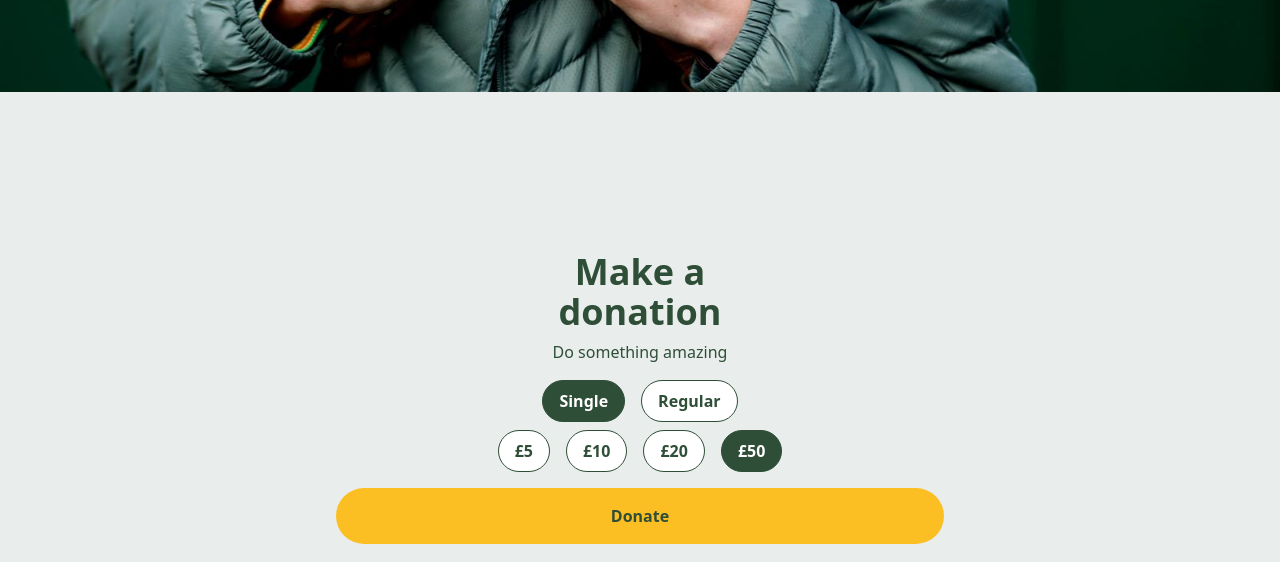
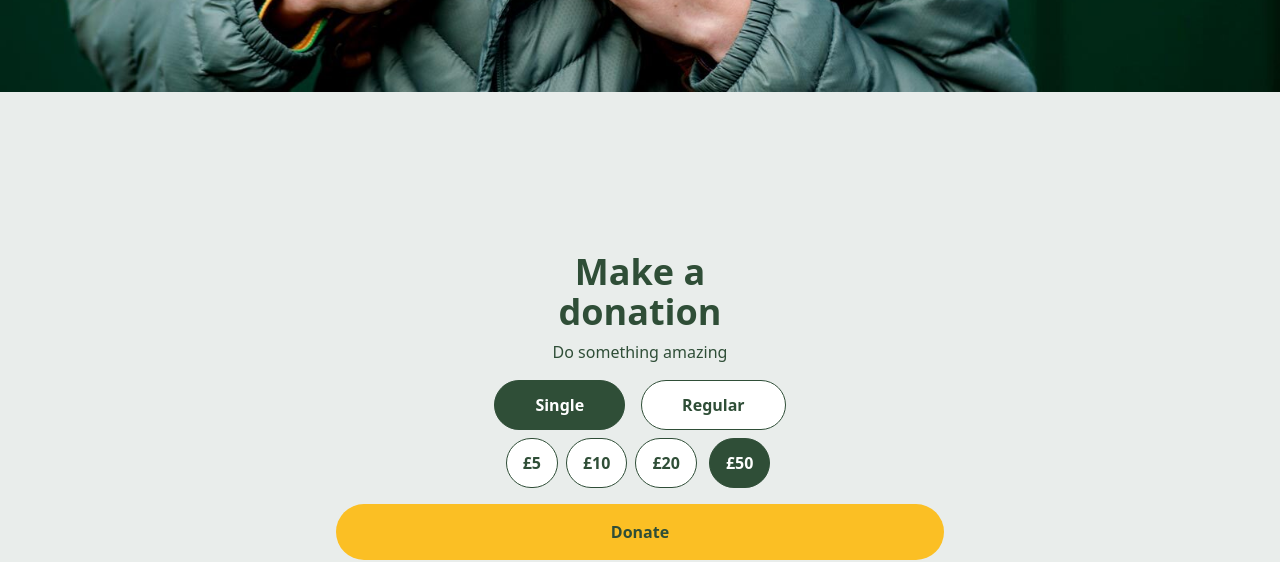
Before and after one commit to nish1013/react-typescript-gatsby, a Gatsby site: page /donations in a window 1280 px wide. Shown: the part 868-1430 px from the top of the page. Built offline with nearby package versions, Linux system fonts and the light colour scheme; Gatsby itself is replaced by a stand-in of ours.

Commit message:
updated button css

```diff
--- a/src/components/donation-panel/Amount.js
+++ b/src/components/donation-panel/Amount.js
@@ -3,9 +3,9 @@ import * as React from "react"
 export default function Amount({amount=0, selected=false, onClickBtn}) {
 
     const classValueBtn =
-    "Button min-w-1/8 border hover:text-white font-bold mx-2 py-2 px-4 rounded-full";
+    "Button w-1/7 min-w-1/8 border hover:text-white font-bold mx-1 py-3 px-4 rounded-full";
     const classValueSelectedBtn =
-    "Button-selected min-w-1/8 border text-white font-bold mx-2 py-2 px-4 rounded-full";
+    "Button-selected w-1/7 min-w-1/8 border text-white font-bold mx-2 py-3 px-4 rounded-full";
     const className = selected ? classValueSelectedBtn: classValueBtn;
     return (<div onClick={onClickBtn} className={className}>£{amount}</div>)
 }
--- a/src/components/donation-panel/DonationPanel.js
+++ b/src/components/donation-panel/DonationPanel.js
@@ -5,7 +5,7 @@ import Amount from "./Amount";
 
 export default function DonationPanel() {
   const singleAmounts = [5,10,20,50];
-  const regularAmounts = [5,10];
+  const regularAmounts = [10, 20, 30, 40];
   const singleType = 'single';
   const regularType = 'regular';
   const [type, setType] = React.useState(singleType);
@@ -15,8 +15,8 @@ export default function DonationPanel() {
 
   //TODO organise tailwindcss
   const classType =
-    "Button min-w-1/4 border font-bold my-2 mx-2 py-2 px-4 rounded-full";
-  const classTypeSelected = "Button-selected min-w-1/4 border text-white font-bold my-2 mx-2 py-2 px-4 rounded-full";
+    "Button min-w-1/4 border font-bold my-2 mx-2 py-3 px-10 rounded-full";
+  const classTypeSelected = "Button-selected min-w-1/4 border text-white font-bold my-2 mx-2 py-3 px-10 rounded-full";
 
   const classDonateBtn =
     "DonateButton w-1/2 self-center bg-amber-400 hover:bg-amber-500 font-bold my-4 py-4 px-4 rounded-full";
```
